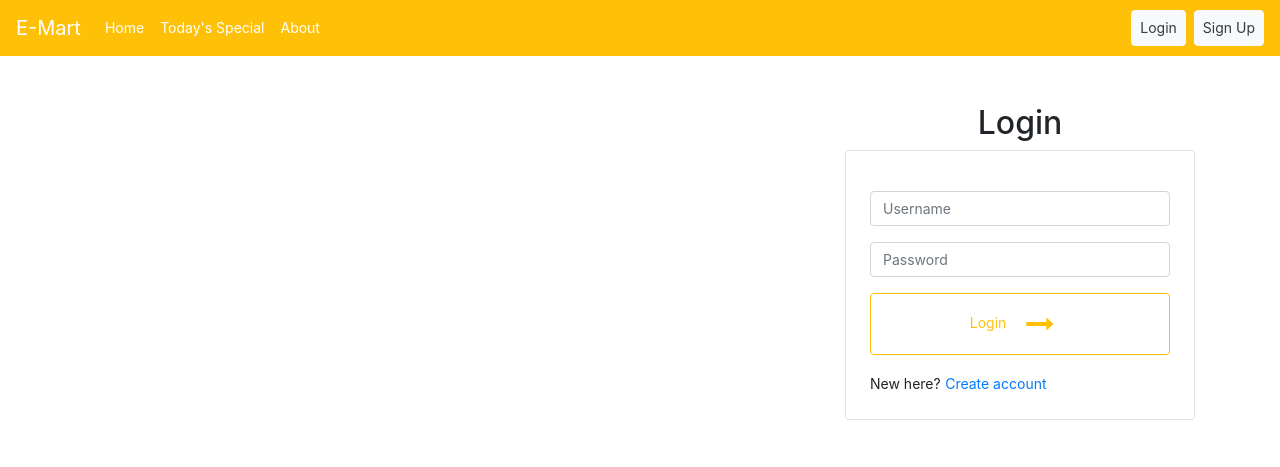
After one commit to inaveenchahar/e-mart, a Django app: page /accounts/login/ in a window 1280 px wide. The commit adds this page. Shown: the top 467 px of the page. Run offline with Django 3.2, Linux system fonts and the light colour scheme; some libraries are stand-ins or nearby versions.

Commit message:
feat(accounts): login functionality added

```diff
--- a/accounts/forms.py
+++ b/accounts/forms.py
@@ -1,5 +1,6 @@
 from django import forms
 from django.contrib.auth.models import User
+from django.contrib.auth.forms import AuthenticationForm
 
 
 class SignUpForm(forms.ModelForm):
@@ -28,6 +29,20 @@ class SignUpForm(forms.ModelForm):
         'placeholder': 'Password',
         'style': 'font-size:14px;',
     }), label='Password')
+
     class Meta:
         model = User
         fields = ['first_name', 'last_name', 'username', 'email', 'password']
+
+
+class LoginForm(AuthenticationForm):
+    username = forms.CharField(widget=forms.TextInput(attrs={
+        'class': 'form-control',
+        'placeholder': 'Username',
+        'style': 'font-size:14px',
+    }), label='Username', required=True)
+    password = forms.CharField(widget=forms.PasswordInput(attrs={
+        'class': 'form-control',
+        'placeholder': 'Password',
+        'style': 'font-size:14px',
+    }), label='Password', required=True)
--- /dev/null
+++ b/accounts/templates/login_view.html
@@ -0,0 +1,42 @@
+{% extends 'base.html' %}
+
+{% block title %} {% endblock title %}
+
+{% block content %}
+    {% load static %}
+
+    <section id="signUp">
+        <div class="container py-5">
+            <div class="row">
+                <div class="col-lg-8">
+
+                </div>
+                <div class="col-lg-4">
+                    <div class="">
+                        <h2 class="text-center">Login</h2>
+                        {% if form.non_field_errors %}
+                            <span class="text-danger bg-info">
+                                {{ form.non_field_errors.as_ul }}
+                            </span>
+                        {% endif %}
+                        <div class="img-thumbnail p-4">
+                            <form method="POST" action="{% url 'accounts:login' %}">
+                            {% csrf_token %}
+                            <p class="my-3">{{ form.username }}</p>
+                            <p class="my-3">{{ form.password }}</p>
+                            <button type="submit" class="btn btn-outline-warning btn-block py-3 my-3">
+                                Login <i class="fa px-3 fa-2x fa-long-arrow-right my-0" aria-hidden="true" style="vertical-align: middle"></i>
+                            </button>
+                        </form>
+                        <div>
+                            <span>New here?</span> <a href="{% url 'accounts:sign_up' %}">Create account</a>
+                        </div>
+                        </div>
+                    </div>
+                </div>
+            </div>
+        </div>
+    </section>
+
+
+{% endblock content %}
--- a/accounts/urls.py
+++ b/accounts/urls.py
@@ -6,5 +6,6 @@ app_name = 'accounts'
 
 urlpatterns = [
     path('sign-up/', views.sign_up, name='sign_up'),
+    path('login/', views.login_view, name='login'),
     path('logout/', views.log_out, name='logout'),
 ]
--- a/accounts/views.py
+++ b/accounts/views.py
@@ -1,7 +1,7 @@
 from django.shortcuts import render, redirect
 from .models import UserProfile
 from django.contrib.auth.models import User
-from .forms import SignUpForm
+from .forms import SignUpForm, LoginForm
 from django.contrib.auth import login, logout
 from django.contrib import messages
 # Create your views here.
@@ -34,3 +34,16 @@ def log_out(request):
         return redirect('main:homepage')
     else:
         return redirect('main:homepage')
+
+
+def login_view(request):
+    if request.method == 'POST':
+        form = LoginForm(data=request.POST)
+        if form.is_valid():
+            user = form.get_user()
+            login(request, user)
+            messages.success(request, 'You have successfully logged as {name}.'.format(name=user.username))
+            return redirect('main:homepage')
+    else:
+        form = LoginForm()
+    return render(request, 'login_view.html', {'form': form})
--- a/main/static/main.css
+++ b/main/static/main.css
@@ -1,4 +1,4 @@
-p{
+p, span{
     font-size: 14px;
     line-height: 18px;
 }
--- a/main/templates/base.html
+++ b/main/templates/base.html
@@ -34,8 +34,11 @@
                         <a href="{% url 'accounts:logout' %}" class="btn btn-danger">Log Out</a>
                     </li>
                 {% else %}
+                    <li class="nav-item mr-md-2">
+                        <a href="{% url 'accounts:login' %}" class="btn btn-light nav-link text-dark">Login</a>
+                    </li>
                     <li class="nav-item">
-                        <a href="{% url 'accounts:sign_up' %}" class="btn btn-light">Sign Up</a>
+                        <a href="{% url 'accounts:sign_up' %}" class="btn btn-light nav-link text-dark">Sign Up</a>
                     </li>
                 {% endif %}
             </ul>
```
Also changed, not shown: 1 other file.
